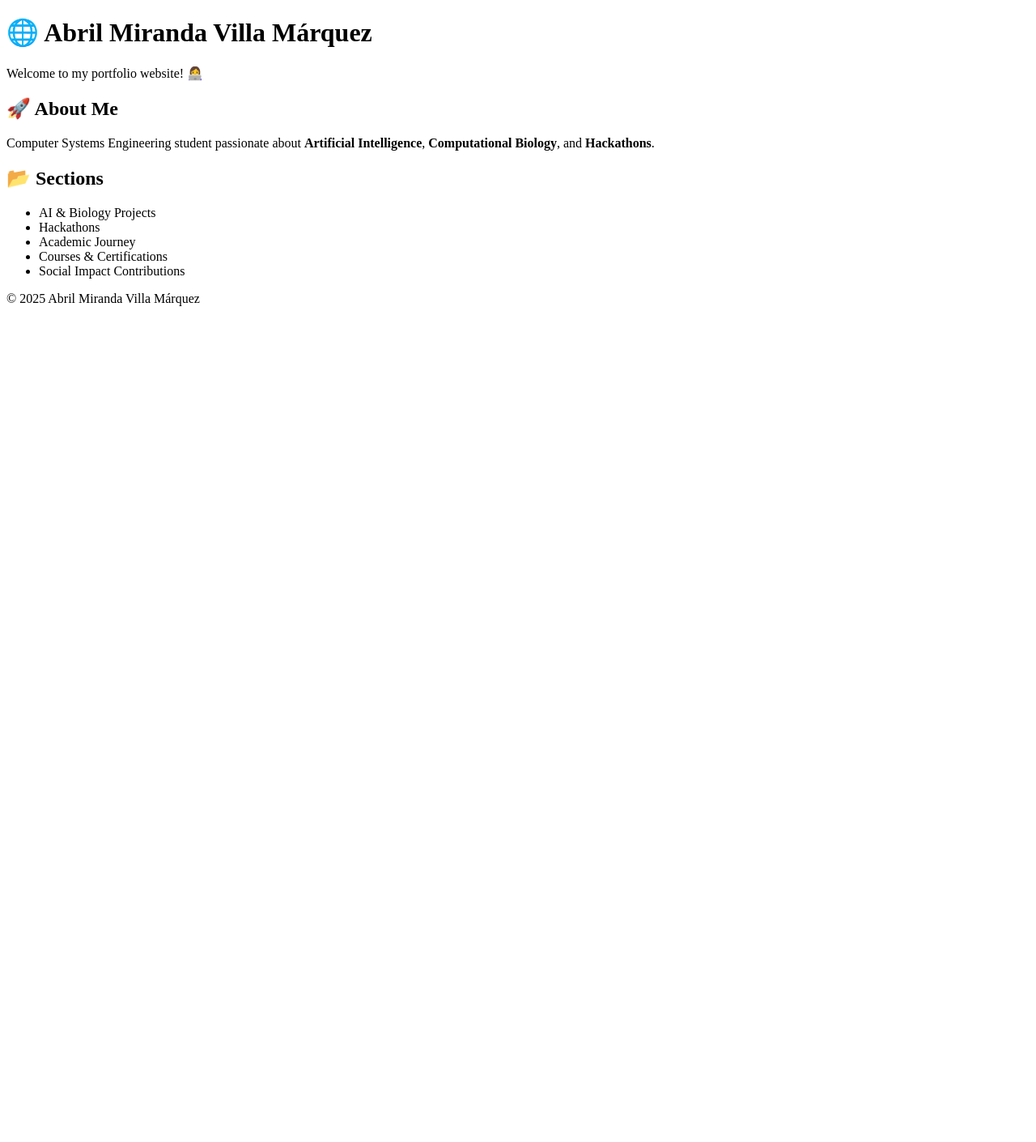
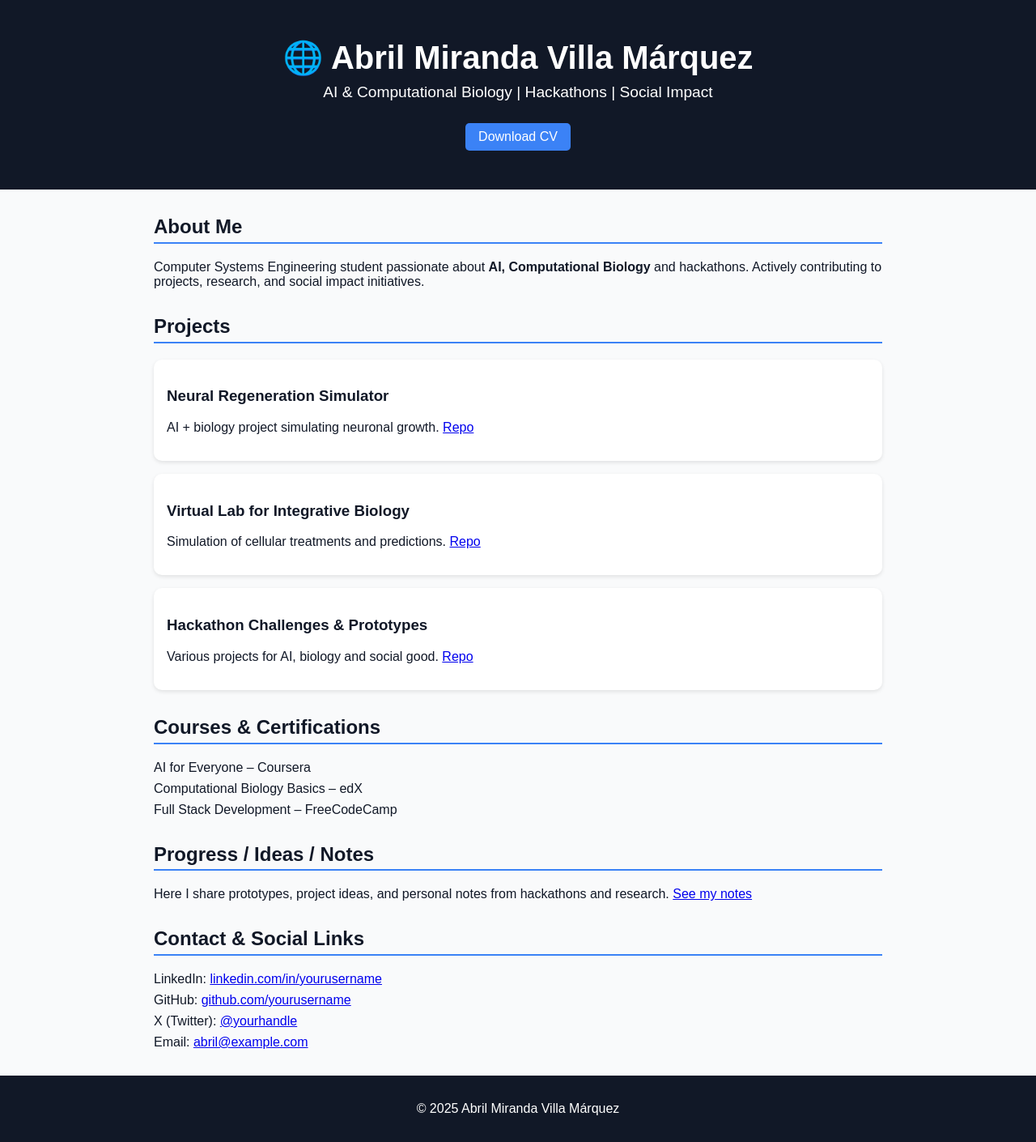
Before and after one commit to abrilvillita/abrilvillita.github.io, a plain HTML site: page index.html in a window 1280 px wide. Shown: the whole page at 81% size. Before the commit the page ends 800 px from the top, so only its background shows below. Drawn offline with Linux system fonts and the light colour scheme.

Commit message:
Update index.html
Update index.html with full portfolio layout including About, Projects, Courses, Progress, and Contact sections.

```diff
--- a/index.html
+++ b/index.html
@@ -1,33 +1,96 @@
 <!DOCTYPE html>
 <html lang="en">
 <head>
-  <meta charset="UTF-8" />
-  <meta name="viewport" content="width=device-width, initial-scale=1.0" />
-  <title>Abril Miranda Villa Márquez - Portfolio</title>
+<meta charset="UTF-8">
+<meta name="viewport" content="width=device-width, initial-scale=1.0">
+<title>Abril Miranda Villa Márquez - Portfolio</title>
+<style>
+  :root {
+    --primary: #111827;
+    --secondary: #1f2937;
+    --accent: #3b82f6;
+    --bg: #f9fafb;
+    --text: #111827;
+  }
+  body { margin:0; font-family: Arial, sans-serif; background: var(--bg); color: var(--text);}
+  header { background: var(--primary); color: white; padding: 3rem 1rem; text-align:center;}
+  header h1 { margin:0; font-size:2.5rem; }
+  header p { margin-top:0.5rem; font-size:1.2rem; }
+
+  section { max-width: 900px; margin: 2rem auto; padding: 0 1rem;}
+  h2 { border-bottom:2px solid var(--accent); padding-bottom:0.3rem;}
+  ul { list-style: none; padding:0; }
+  li { margin-bottom: 0.5rem; }
+
+  .card { background:white; padding:1rem; margin:1rem 0; border-radius:10px; box-shadow:0 2px 5px rgba(0,0,0,0.1);}
+  .button { display:inline-block; padding:0.5rem 1rem; background: var(--accent); color:white; border-radius:5px; text-decoration:none; margin-top:0.5rem;}
+
+  footer { text-align:center; background: var(--primary); color:white; padding:1rem; margin-top:2rem;}
+
+  @media (max-width:600px){
+    header h1 { font-size:2rem;}
+    header p { font-size:1rem;}
+  }
+</style>
 </head>
 <body>
+
+<header>
   <h1>🌐 Abril Miranda Villa Márquez</h1>
-  <p>Welcome to my portfolio website! 👩‍💻</p>
+  <p>AI & Computational Biology | Hackathons | Social Impact</p>
+  <a href="assets/abril_resume.pdf" class="button" target="_blank">Download CV</a>
+</header>
 
-  <h2>🚀 About Me</h2>
-  <p>
-    Computer Systems Engineering student passionate about
-    <strong>Artificial Intelligence</strong>,
-    <strong>Computational Biology</strong>, and
-    <strong>Hackathons</strong>.
-  </p>
+<section>
+  <h2>About Me</h2>
+  <p>Computer Systems Engineering student passionate about <strong>AI, Computational Biology</strong> and hackathons. Actively contributing to projects, research, and social impact initiatives.</p>
+</section>
 
-  <h2>📂 Sections</h2>
+<section>
+  <h2>Projects</h2>
+  <div class="card">
+    <h3>Neural Regeneration Simulator</h3>
+    <p>AI + biology project simulating neuronal growth. <a href="https://github.com/yourusername/neural-sim" target="_blank">Repo</a></p>
+    <!-- Video opcional -->
+    <!-- <video src="videos/neural.mp4" controls width="100%"></video> -->
+  </div>
+  <div class="card">
+    <h3>Virtual Lab for Integrative Biology</h3>
+    <p>Simulation of cellular treatments and predictions. <a href="https://github.com/yourusername/virtual-lab" target="_blank">Repo</a></p>
+  </div>
+  <div class="card">
+    <h3>Hackathon Challenges & Prototypes</h3>
+    <p>Various projects for AI, biology and social good. <a href="https://github.com/yourusername/hackathons" target="_blank">Repo</a></p>
+  </div>
+</section>
+
+<section>
+  <h2>Courses & Certifications</h2>
   <ul>
-    <li>AI & Biology Projects</li>
-    <li>Hackathons</li>
-    <li>Academic Journey</li>
-    <li>Courses & Certifications</li>
-    <li>Social Impact Contributions</li>
+    <li>AI for Everyone – Coursera</li>
+    <li>Computational Biology Basics – edX</li>
+    <li>Full Stack Development – FreeCodeCamp</li>
   </ul>
+</section>
 
-  <footer>
-    <p>© 2025 Abril Miranda Villa Márquez</p>
-  </footer>
+<section>
+  <h2>Progress / Ideas / Notes</h2>
+  <p>Here I share prototypes, project ideas, and personal notes from hackathons and research. <a href="https://github.com/yourusername/progress" target="_blank">See my notes</a></p>
+</section>
+
+<section>
+  <h2>Contact & Social Links</h2>
+  <ul>
+    <li>LinkedIn: <a href="https://www.linkedin.com/in/yourusername" target="_blank">linkedin.com/in/yourusername</a></li>
+    <li>GitHub: <a href="https://github.com/yourusername" target="_blank">github.com/yourusername</a></li>
+    <li>X (Twitter): <a href="https://x.com/yourhandle" target="_blank">@yourhandle</a></li>
+    <li>Email: <a href="mailto:abril@example.com">abril@example.com</a></li>
+  </ul>
+</section>
+
+<footer>
+  <p>© 2025 Abril Miranda Villa Márquez</p>
+</footer>
+
 </body>
 </html>
```
